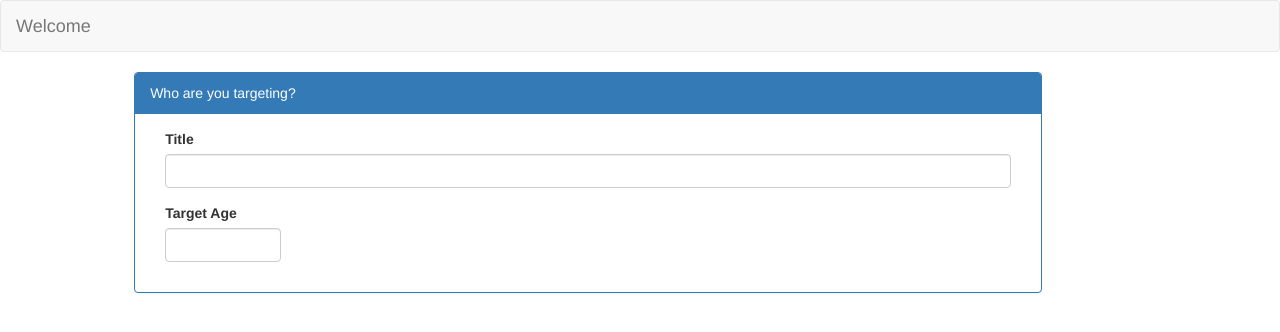
After one commit to PeterCash/Survey-Recruitment-Network, a PHP site: page /CreateASurvey.php in a window 1280 px wide. The commit adds this page. Shown: the top 332 px of the page. Run offline with PHP 8.4, Linux system fonts and the light colour scheme; some libraries are stand-ins or nearby versions.

Commit message:
Started survey create

```diff
--- /dev/null
+++ b/content/CreateASurvey.php
@@ -0,0 +1,82 @@
+<?php
+/**
+ * Created by PhpStorm.
+ * User: cashp
+ * Date: 11/02/2015
+ * Time: 15:21
+ */
+require_once '../core/settings.php';
+?>
+
+<!DOCTYPE html>
+<html>
+<head lang="en">
+    <meta charset="UTF-8">
+    <title>Survey Recruitment Network</title>
+    <link rel="stylesheet" type="text/css" href="main.css">
+
+    <script src="http://ajax.googleapis.com/ajax/libs/jquery/1.7/jquery.js"></script>
+    <script src="http://malsup.github.com/jquery.form.js"></script>
+    <script src="../scripts/login.js"></script>
+    <!-- Latest compiled and minified CSS -->
+    <link rel="stylesheet" href="https://maxcdn.bootstrapcdn.com/bootstrap/3.3.2/css/bootstrap.min.css">
+    <!-- Latest compiled and minified JavaScript -->
+    <script src="https://maxcdn.bootstrapcdn.com/bootstrap/3.3.2/js/bootstrap.min.js"></script>
+    <meta name="viewport" content="width=device-width, initial-scale=1">
+
+</head>
+<body>
+
+<div class="navbar navbar-default">
+    <div class="container-fluid">
+        <div class="navbar-header">
+            <a class="navbar-brand" href="#">Welcome</a>
+
+        </div>
+        <ul class="nav navbar-nav navbar-right">
+
+        </ul>
+    </div>
+</div>
+
+<div class="container-fluid">
+
+    <div class="col-md-9 col-md-offset-1">
+        <div class="panel panel-primary">
+            <div class="panel-heading">Who are you targeting?</div>
+            <div class="panel-body">
+
+                <form action="" class="">
+
+                    <div class="form-group col-md-12">
+                        <label for="1">Title</label><br/>
+                        <input id="1" class="form-control" type="text">
+                    </div>
+
+                    <br/>
+
+
+                    <div class="form-group col-md-2">
+                        <label for="2">Target Age</label><br/>
+                        <input id="2" class="form-control" type="number">
+                    </div>
+
+                </form>
+
+
+            </div>
+
+
+        </div>
+    </div>
+</div>
+
+
+<div class="col-md-4">
+
+
+</div>
+
+</div>
+
+</body>
--- a/content/profile.php
+++ b/content/profile.php
@@ -91,7 +91,7 @@ if (!isset($_SESSION['uid'])) {
                 </form>
 
 
-                <div id="ajaxStuff"></div>
+
             </div>
         </div>
     </div>
--- a/scripts/login.js
+++ b/scripts/login.js
@@ -1,6 +1,13 @@
 $(document).ready(function() {
+    document.getElementById("preloader").style.display = 'none';
+    document.getElementById("ajaxStuff").style.display = 'none';
+
     $("#LoginSubmit").click(function() {
-        //http://stackoverflow.com/questions/1237896/how-to-disable-submit-button-with-jquery
+        document.getElementById("preloader").style.display = 'inline';
+    });
+
+    $("#ajaxStuff").click(function() {
+        $("#ajaxStuff").hide(10);
     });
 
     var options = {
@@ -48,10 +55,12 @@ function showResponse(responseText, statusText, xhr, $form)  {
 
 
     if(responseText == 'false'){
-        document.getElementById("ajaxStuff").innerHTML = "Credentials Invalid";
+        document.getElementById("ajaxStuff").style.display = '';
     }else{
         window.location.href = "profile.php";
     }
 
+    document.getElementById("preloader").style.display = 'none';
+
 
 }
```
Also changed, not shown: content/index.php (+36 -18 lines), content/main.css (line endings or trailing spaces), images/loading.gif (added).
